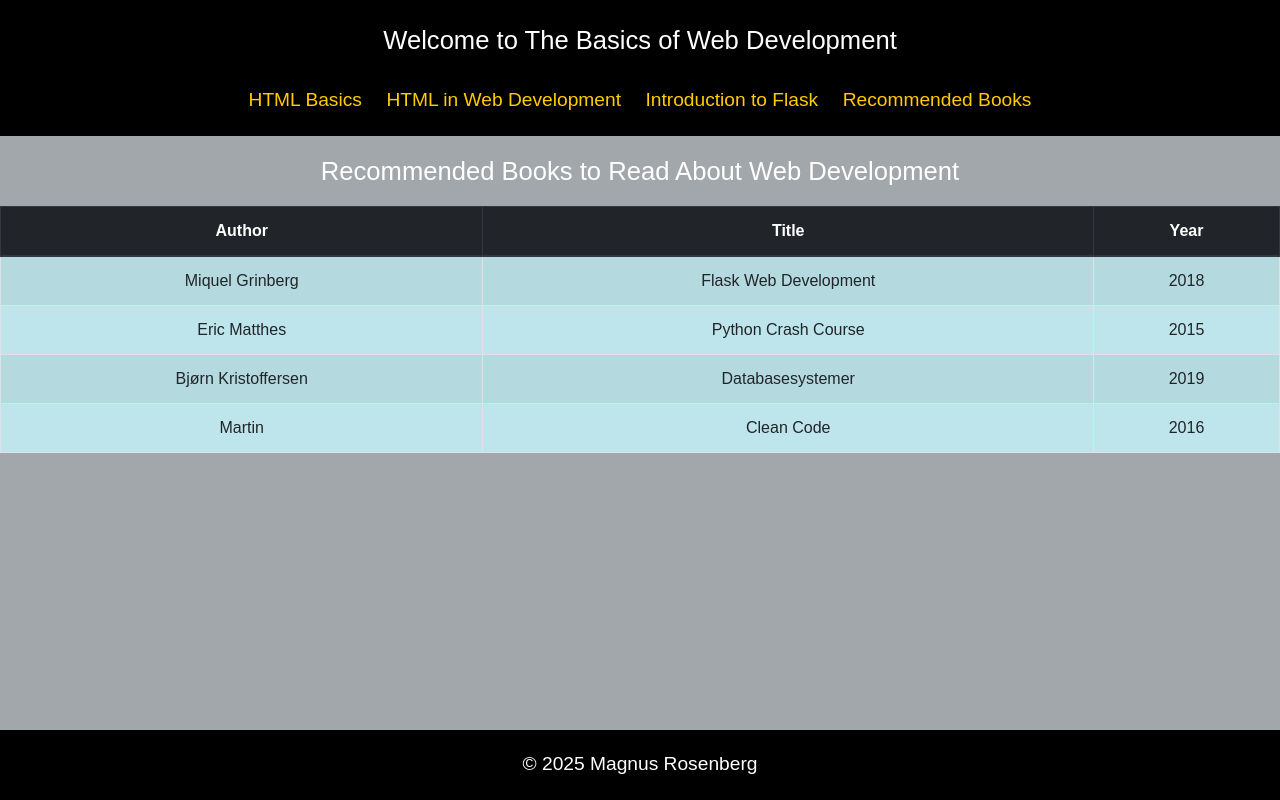
After one commit to 1337rosenbot/DTE-2509-Databases-and-Web-Applications-1, a Flask app: page /recommended_books in a window 1280 px wide. The commit adds this page. Run offline with Flask 3, Linux system fonts and the light colour scheme; some libraries are stand-ins or nearby versions.

Commit message:
Added more pages and Python class integation

```diff
--- a/app.py
+++ b/app.py
@@ -1,31 +1,38 @@
 # Common name for files app.y, main.py, __init__.py
 from flask import Flask, render_template, url_for
+from book import Book
 
 app = Flask(__name__) # Create the Flask application
-
-@app.route('/')
-def index():
-    return render_template('index.html')
 
 @app.route('/hello')
 def hello():
     return 'Hello, Flask!'
 
-@app.route('/programming')
-def prog():
-    languages = [
-        "Python",
-        "Swiftt",
-        "C++",
-        "C#",
-        "Java",
-        "Kotlin"
-    ]
-    return render_template('prog.html', prog_lang=languages)
+
+@app.route('/')  # Home page / about.html
+def index():
+    return render_template('index.html')
 
 
+@app.route('/about_web') # Homepage
+def web_dev():
+    return render_template('web_dev.html')
 
 
+@app.route("/about_flask") # Homepage
+def intro_flask():
+    return render_template('intro_flask.html')
+
+
+@app.route('/recommended_books')
+def books():
+    rec_books = [
+        Book("Flask Web Development", "Miquel Grinberg", 2018),
+        Book("Python Crash Course", "Eric Matthes", 2015),
+        Book("Databasesystemer", "Bjørn Kristoffersen", 2019),
+        Book("Clean Code", "Martin", 2016)
+    ]
+    return render_template('books.html', rec_books=rec_books)
 
 
 if __name__ == '__main__':
--- /dev/null
+++ b/book.py
@@ -0,0 +1,17 @@
+class Book():
+    def __init__(self, title, author, year):
+        self._title = title
+        self._author = author
+        self._year = year
+
+    @property
+    def title(self):
+        return self._title
+
+    @property
+    def author(self):
+        return self._author
+
+    @property
+    def year(self):
+        return self._year
--- a/templates/base.html
+++ b/templates/base.html
@@ -6,12 +6,30 @@
 <title>The HTML Basics</title>
 <!-- Add CSS  -->
 <link rel="stylesheet" href="{{ url_for('static', filename = 'bootstrap.min.css') }}">
+<link rel="stylesheet" href="static/main.css">
 </head>
 <body>
+    <header>
+        <h1>Welcome to The Basics of Web Development</h1>
+    </header>
+    <nav>
+    <ul>
+        <li><a href="{{ url_for('index') }}">HTML Basics</a></li>
+        <li><a href="{{ url_for('web_dev') }}">HTML in Web Development</a></li>
+        <li><a href="{{ url_for('intro_flask') }}">Introduction to Flask</a></li>
+        <li><a href="{{ url_for('books') }}">Recommended Books</a></li>
+    </ul>
+    </nav>
+    <main>
     {% block content %}
 
     <!--Content from other HTMLs-->
 
     {% endblock %}
+
+    </main>
+    <footer>
+        <p>&copy; 2025 Magnus Rosenberg</p>
+    </footer>
 </body>
 </html>
--- /dev/null
+++ b/templates/books.html
@@ -0,0 +1,26 @@
+{% extends "base.html" %}
+{% block content %}
+
+<h1>Recommended Books to Read About Web Development</h1>
+
+<table class="table table-striped table-bordered table-hover table-info">
+    <thead class="thead-dark">
+        <tr>
+            <th>Author</th>
+            <th>Title</th>
+            <th>Year</th>
+        </tr>
+    </thead>
+
+    <tbody>
+        {% for book in rec_books %}
+            <tr>
+                <td>{{ book.author }}</td>
+                <td>{{book.title }}</td>
+                <td>{{ book.year }}</td>
+            </tr>
+        {% endfor %}
+    </tbody>
+</table>
+
+{% endblock%}
```
Also changed, not shown: templates/index.html (+4 -36 lines), templates/intro_flask.html (added, +14 -0 lines), templates/prog.html (deleted, +0 -11 lines), templates/web_dev.html (added, +13 -0 lines).
